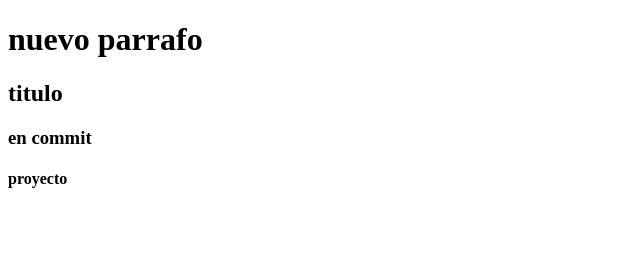
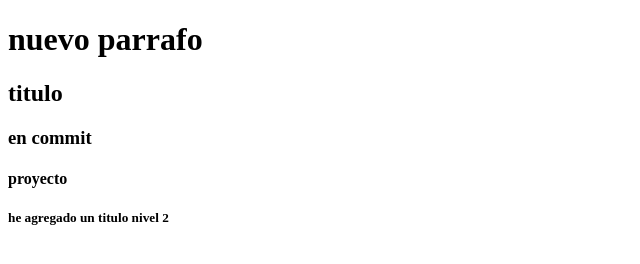
Before and after one commit to Compartir54/tarea, a plain HTML site: page index.html in a window 1280 px wide. Shown: the whole page, without its empty margins (0-640 px from the left). Drawn offline with Linux system fonts and the light colour scheme.

Commit message:
he agregado un titulo nivel 2

```diff
--- a/index.html
+++ b/index.html
@@ -11,5 +11,6 @@
     <h2>titulo</h2>
     <h3>en commit</h3>
     <h4>proyecto</h4>
+    <h5>he agregado un titulo nivel 2</h5>
 </body>
 </html>
```
